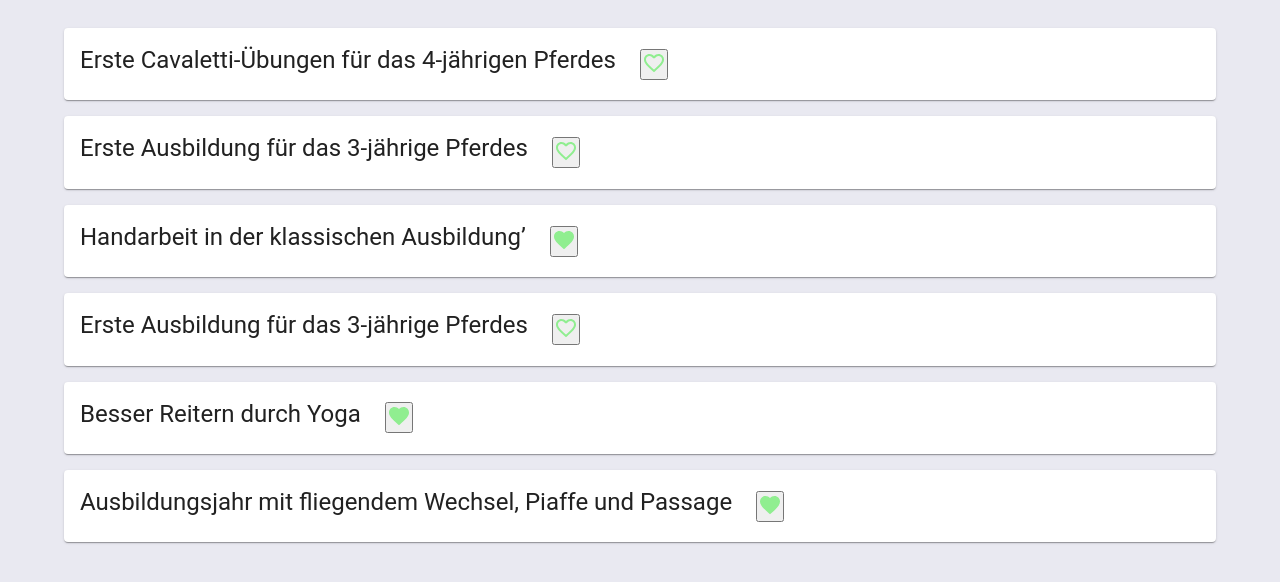
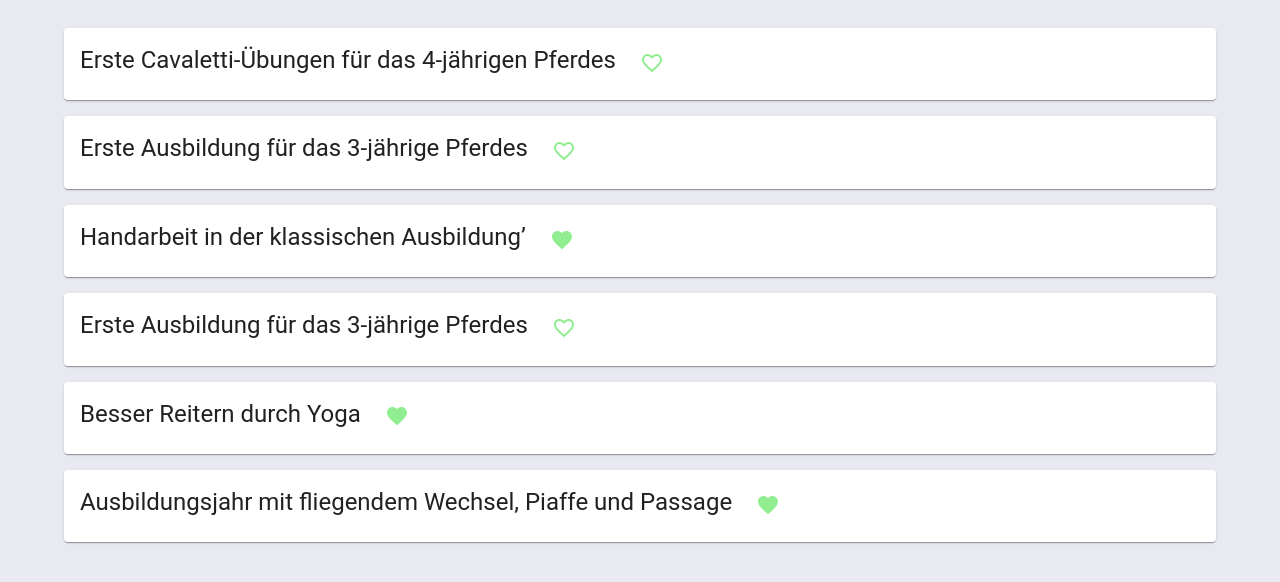
Before and after one commit to KarstenBuckstegge/react-redux-ts-demo, a React (Create React App) app: page / in a window 1280 px wide. Shown: the top 582 px of the page. Built offline with nearby package versions, Linux system fonts and the light colour scheme; the HTML template or start-up script is replaced by a standard one.

Commit message:
fix: reset button default styles

```diff
--- a/src/components/ListItemComponent/listItem.module.scss
+++ b/src/components/ListItemComponent/listItem.module.scss
@@ -10,5 +10,9 @@
 }
 
 .heart {
+    border: none;
+    outline: none;
+    box-shadow: none;
+    background: none;
     color: lightgreen;
 }
```
